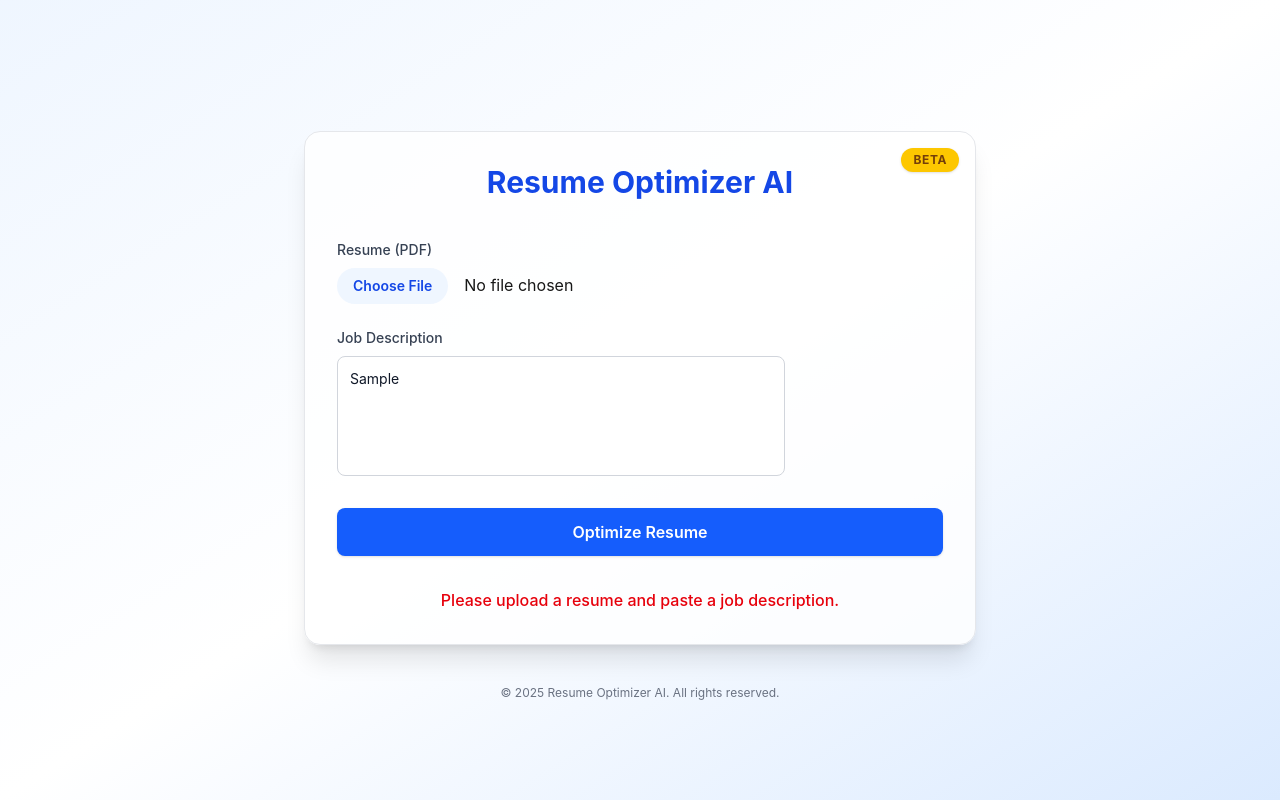
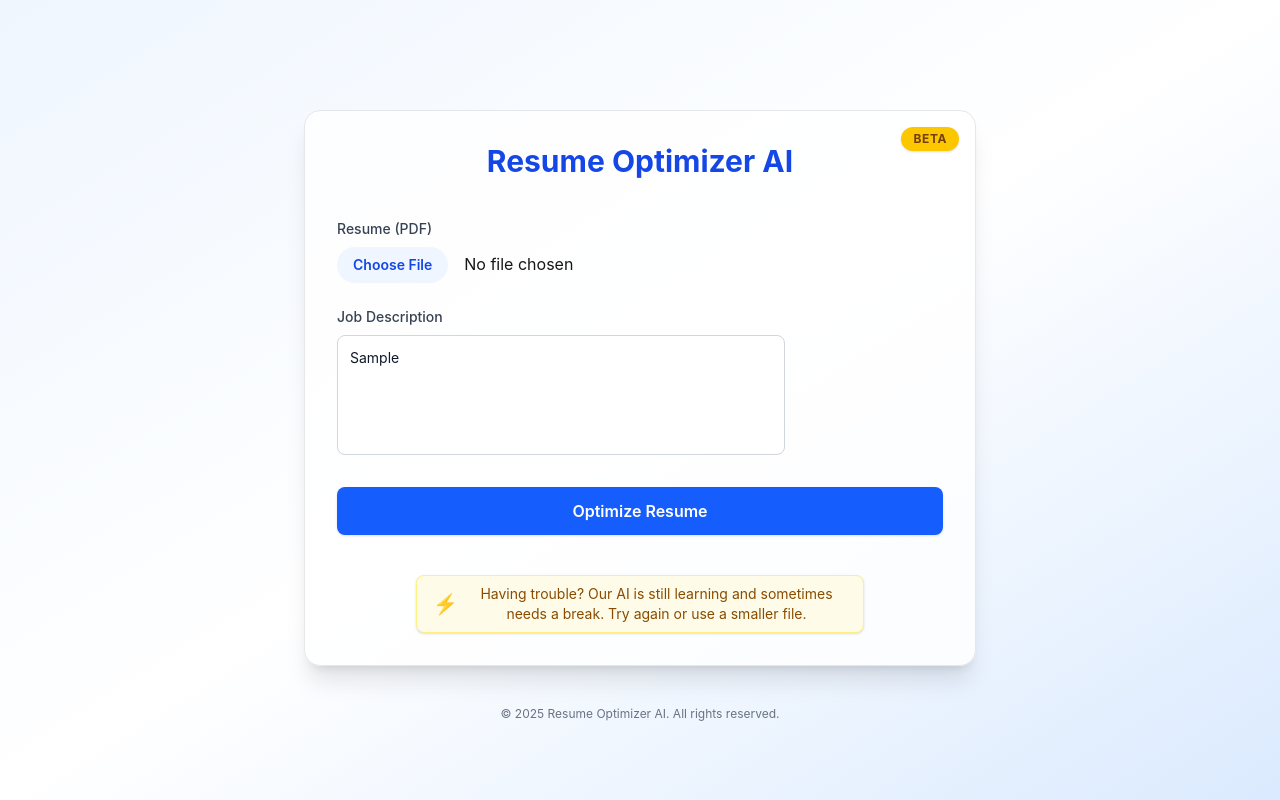
Before and after one commit to shashank-indukuri/resumeaiui, a Next.js app: page / in a window 1280 px wide. Both pictures are taken after typing "Sample" into the empty fields and a click on the button "Optimize Resume". Built offline with nearby package versions, Linux system fonts and the light colour scheme; no server answers.

Commit message:
Handle the failures with better ux

```diff
--- a/app/page.tsx
+++ b/app/page.tsx
@@ -88,7 +88,16 @@ export default function Home() {
             {loading ? "Optimizing..." : "Optimize Resume"}
           </button>
         </form>
-        {error && <div className="text-red-600 text-center font-medium">{error}</div>}
+        {error && (
+          <div className="w-full flex justify-center mt-2">
+            <div className="flex items-center gap-2 bg-yellow-50 dark:bg-yellow-900/40 border border-yellow-200 dark:border-yellow-700 rounded-lg px-4 py-2 text-yellow-800 dark:text-yellow-200 text-sm shadow-sm max-w-md text-center">
+              <span className="text-xl">⚡️</span>
+              <span>
+                Having trouble? Our AI is still learning and sometimes needs a break. Try again or use a smaller file.
+              </span>
+            </div>
+          </div>
+        )}
         {loading && (
           <div className="flex flex-col items-center gap-2 mt-4 animate-pulse">
             <svg className="w-8 h-8 text-blue-500 animate-spin" fill="none" viewBox="0 0 24 24">
@@ -96,7 +105,7 @@ export default function Home() {
               <path className="opacity-75" fill="currentColor" d="M4 12a8 8 0 018-8v8z"></path>
             </svg>
             <span className="text-blue-700 dark:text-blue-300 text-sm font-medium">{loadingMessages[loadingMsgIdx]}</span>
-            <span className="text-xs text-gray-500 dark:text-gray-400">This may take up to 2 minutes. Please don’t close this tab.</span>
+            <span className="text-xs text-gray-500 dark:text-gray-400">This may take up to 2 minutes. Please don't close this tab.</span>
           </div>
         )}
         {score !== null && (
```
